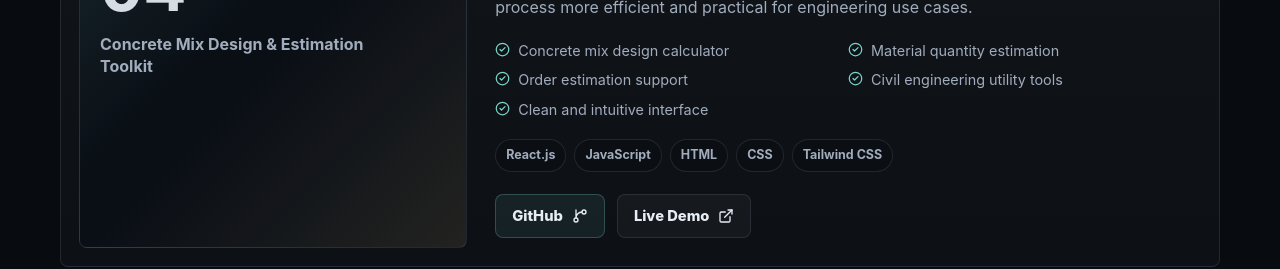
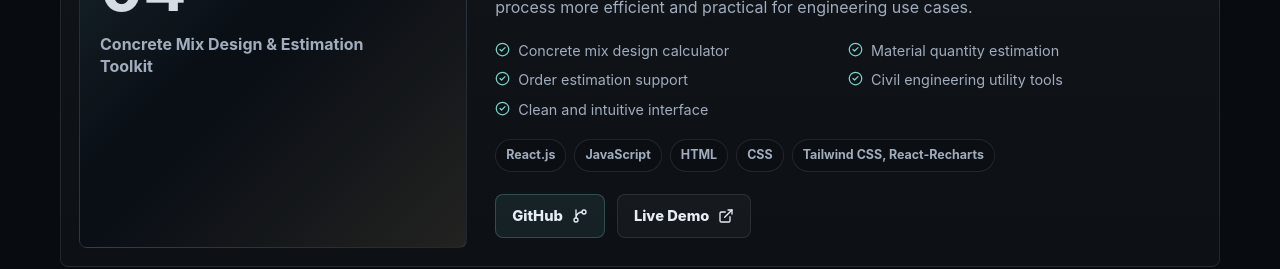
Before and after one commit to UtkarshBajpai-1929/portfolio, a React (Vite) app in the folder vite-project/: page / in a window 1280 px wide. Shown: the part 5420-5689 px from the top of the page. Built offline with nearby package versions, Linux system fonts and the light colour scheme.

Commit message:
skill updation

```diff
--- a/vite-project/src/data/portfolio.js
+++ b/vite-project/src/data/portfolio.js
@@ -159,7 +159,7 @@ export const portfolio = {
         'Civil engineering utility tools',
         'Clean and intuitive interface',
       ],
-      techStack: ['React.js', 'JavaScript', 'HTML', 'CSS', 'Tailwind CSS'],
+      techStack: ['React.js', 'JavaScript', 'HTML', 'CSS', 'Tailwind CSS, React-Recharts'],
       highlight: 'Domain-driven problem solving by combining civil engineering knowledge with software development.',
       links: {
         github: 'https://github.com/UtkarshBajpai-1929/mix-designer',
```
